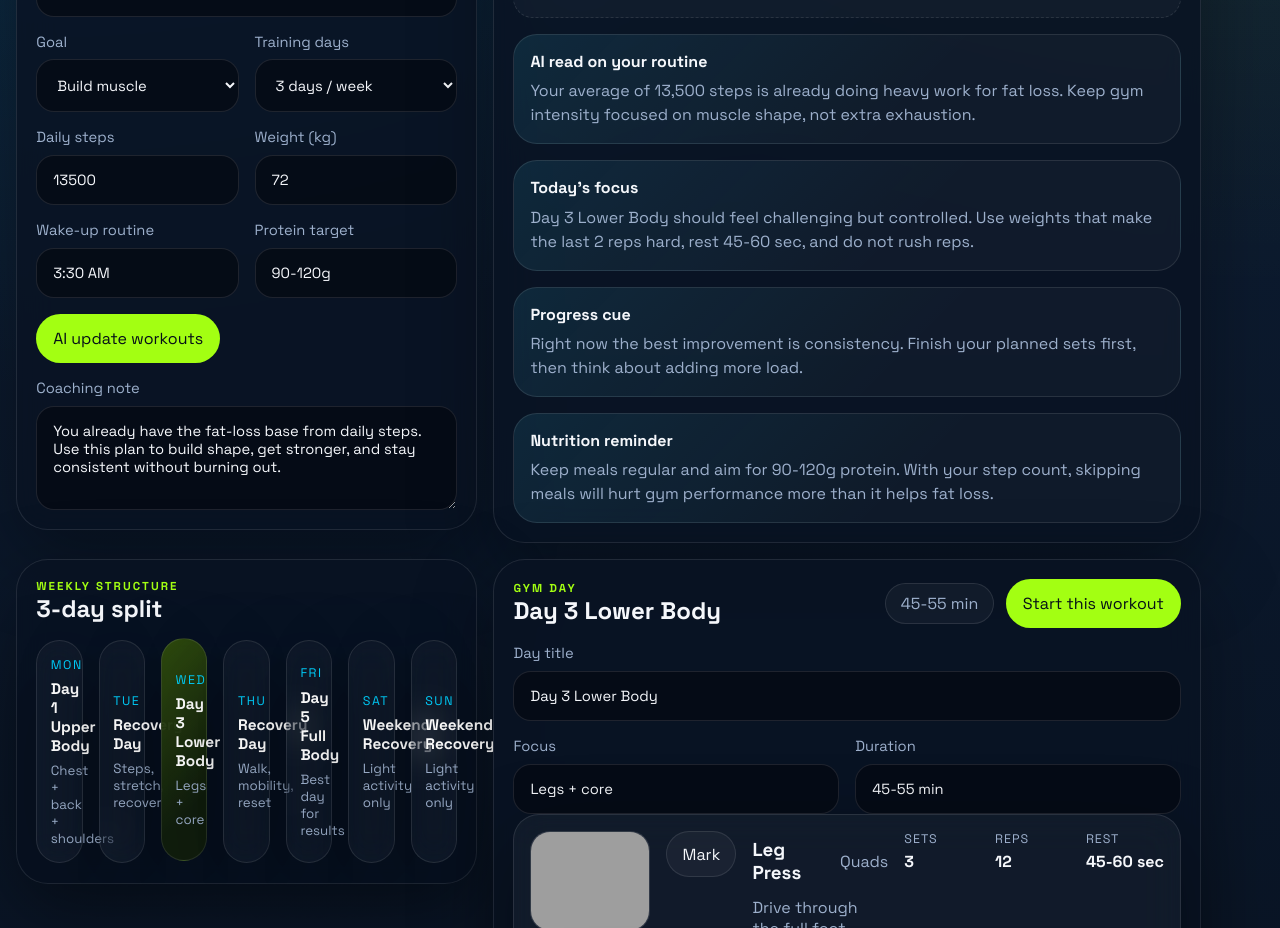
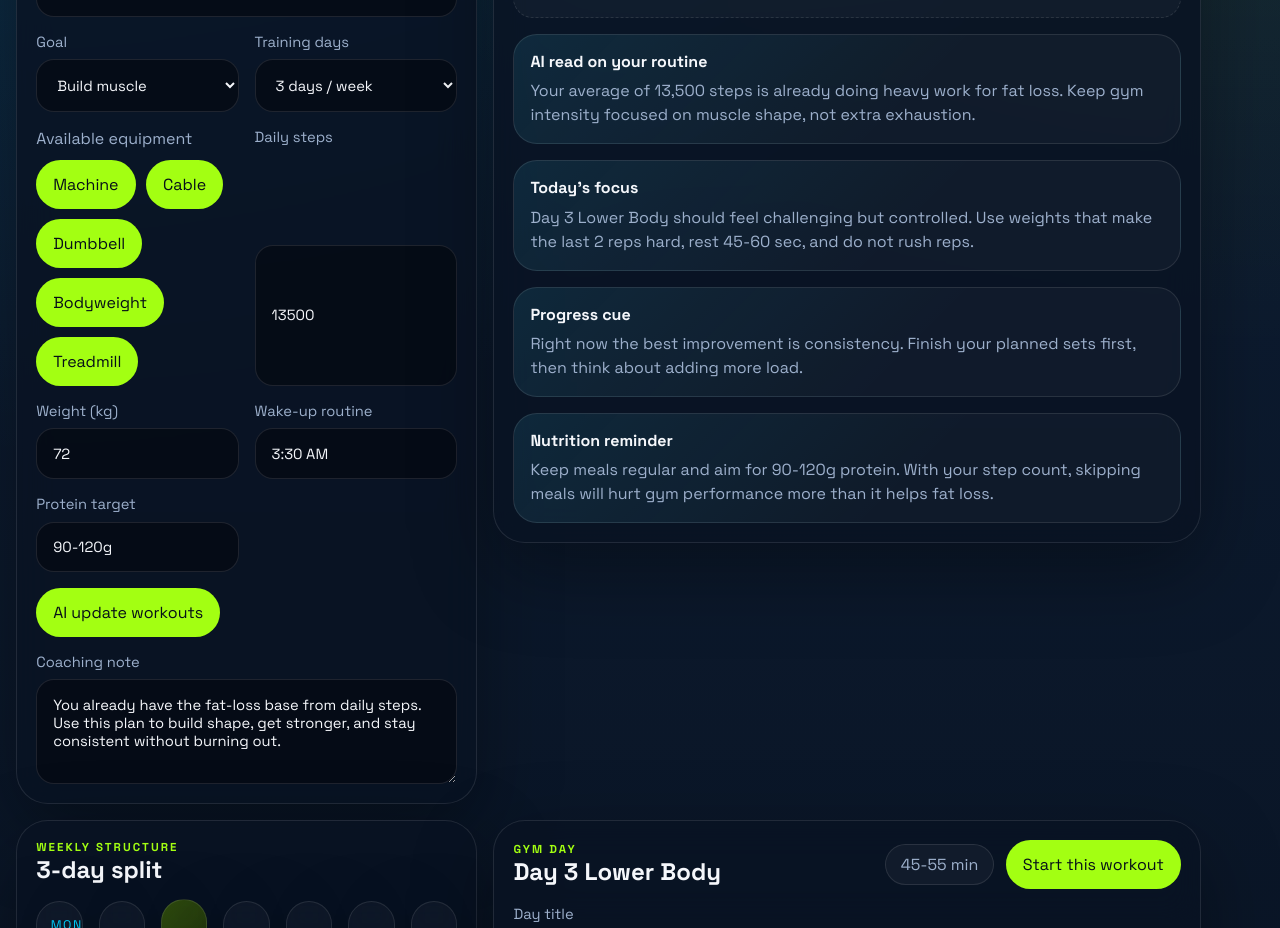
Before and after one commit to saikarthik488/gym-planner-app, a React (Vite) app in the folder apps/web/: page / in a window 1280 px wide. Shown: the part 940-1868 px from the top of the page. Built offline with nearby package versions, Linux system fonts and the light colour scheme; grey boxes are pictures that could not be loaded.

Commit message:
Add equipment availability filters to AI workout planner

```diff
--- a/apps/web/src/App.tsx
+++ b/apps/web/src/App.tsx
@@ -11,6 +11,7 @@ type DayKey =
 
 type Goal = "Build muscle" | "Lose fat" | "Lean out";
 type FocusTag = "Strength" | "Shape" | "Recovery" | "Core";
+type EquipmentType = "Machine" | "Cable" | "Dumbbell" | "Bodyweight" | "Treadmill";
 type AnimationKind =
   | "press"
   | "pull"
@@ -62,6 +63,7 @@ type PlannerState = {
   athlete: string;
   goal: Goal;
   trainingDays: number;
+  availableEquipment: EquipmentType[];
   averageSteps: number;
   weightKg: number;
   wakeupTime: string;
@@ -80,6 +82,7 @@ type ActiveWorkout = {
 };
 
 const STORAGE_KEY = "gym-planner-3day-state-v2";
+const equipmentOptions: EquipmentType[] = ["Machine", "Cable", "Dumbbell", "Bodyweight", "Treadmill"];
 
 const dayOrder: DayKey[] = [
   "Monday",
@@ -318,7 +321,23 @@ function cloneWorkoutDay(day: WorkoutDay): WorkoutDay {
   };
 }
 
-function buildPlanForTrainingDays(trainingDays: number): Record<DayKey, WorkoutDay> {
+function pickExercise(
+  preferredIds: string[],
+  availableEquipment: EquipmentType[],
+  fallbackId: string,
+  sets: number,
+  reps: string,
+  rest: string,
+  cue: string
+) {
+  const matched = preferredIds
+    .map((id) => library.find((exercise) => exercise.id === id))
+    .find((exercise) => exercise && availableEquipment.includes(exercise.equipment as EquipmentType));
+
+  return createExercise(matched?.id ?? fallbackId, sets, reps, rest, cue);
+}
+
+function buildPlanForTrainingDays(trainingDays: number, availableEquipment: EquipmentType[]): Record<DayKey, WorkoutDay> {
   const restDay = (label: string, subtitle: string, duration: string): WorkoutDay => ({
     label,
     subtitle,
@@ -333,11 +352,11 @@ function buildPlanForTrainingDays(trainingDays: number): Record<DayKey, WorkoutD
     duration: "45-55 min",
     dayType: "train",
     exercises: [
-      createExercise("lat-pulldown", 3, "10-12", "45-60 sec", "Pull to upper chest with control."),
-      createExercise("supported-row", 3, "10-12", "45-60 sec", "Drive elbows back, pause at the end."),
-      createExercise("shoulder-press", 3, "10", "45-60 sec", "Do not arch your back."),
-      createExercise("db-curl", 3, "12", "45-60 sec", "Control both the lift and the lowering."),
-      createExercise("lateral-raise", 3, "12", "45-60 sec", "Raise with elbows leading.")
+      pickExercise(["lat-pulldown", "supported-row"], availableEquipment, "lat-pulldown", 3, "10-12", "45-60 sec", "Pull to upper chest with control."),
+      pickExercise(["supported-row", "lat-pulldown"], availableEquipment, "supported-row", 3, "10-12", "45-60 sec", "Drive elbows back, pause at the end."),
+      pickExercise(["shoulder-press", "lateral-raise"], availableEquipment, "shoulder-press", 3, "10", "45-60 sec", "Do not arch your back."),
+      pickExercise(["db-curl"], availableEquipment, "db-curl", 3, "12", "45-60 sec", "Control both the lift and the lowering."),
+      pickExercise(["lateral-raise", "shoulder-press"], availableEquipment, "lateral-raise", 3, "12", "45-60 sec", "Raise with elbows leading.")
     ]
   });
 
@@ -347,11 +366,11 @@ function buildPlanForTrainingDays(trainingDays: number): Record<DayKey, WorkoutD
     duration: "45-55 min",
     dayType: "train",
     exercises: [
-      createExercise("leg-press", 3, "12", "45-60 sec", "Full range, no bouncing."),
-      createExercise("leg-extension", 3, "12", "45-60 sec", "Pause at the top each rep."),
-      createExercise("leg-curl", 3, "12", "45-60 sec", "Control the return."),
-      createExercise("plank", 3, "30-45 sec", "30 sec", "Brace and keep hips level."),
-      createExercise("leg-raises", 3, "12", "30 sec", "Do not swing.")
+      pickExercise(["leg-press", "leg-extension"], availableEquipment, "leg-press", 3, "12", "45-60 sec", "Full range, no bouncing."),
+      pickExercise(["leg-extension", "leg-press"], availableEquipment, "leg-extension", 3, "12", "45-60 sec", "Pause at the top each rep."),
+      pickExercise(["leg-curl", "leg-press"], availableEquipment, "leg-curl", 3, "12", "45-60 sec", "Control the return."),
+      pickExercise(["plank"], availableEquipment, "plank", 3, "30-45 sec", "30 sec", "Brace and keep hips level."),
+      pickExercise(["leg-raises", "russian-twists"], availableEquipment, "leg-raises", 3, "12", "30 sec", "Do not swing.")
     ]
   });
 
@@ -398,11 +417,12 @@ const createPlanner = (): PlannerState => ({
   athlete: "Saika",
   goal: "Build muscle",
   trainingDays: 3,
+  availableEquipment: ["Machine", "Cable", "Dumbbell", "Bodyweight", "Treadmill"],
   averageSteps: 13500,
   weightKg: 72,
   wakeupTime: "3:30 AM",
   proteinTarget: "90-120g",
-  days: buildPlanForTrainingDays(3),
+  days: buildPlanForTrainingDays(3, ["Machine", "Cable", "Dumbbell", "Bodyweight", "Treadmill"]),
   notes:
     "You already have the fat-loss base from daily steps. Use this plan to build shape, get stronger, and stay consistent without burning out."
 });
@@ -683,12 +703,26 @@ export default function App() {
   const applyAiWorkoutUpdate = () => {
     setPlanner((current) => ({
       ...current,
-      days: buildPlanForTrainingDays(current.trainingDays),
-      notes: `AI updated your week for ${current.trainingDays} training days. Keep steps high, progress weights slowly, and use recovery days to stay fresh.`
+      days: buildPlanForTrainingDays(current.trainingDays, current.availableEquipment),
+      notes: `AI updated your week for ${current.trainingDays} training days using your available equipment: ${current.availableEquipment.join(", ")}.`
     }));
     setActiveWorkout(null);
     setRestRemaining(0);
     setSelectedDay("Monday");
+  };
+
+  const toggleEquipment = (equipment: EquipmentType) => {
+    setPlanner((current) => {
+      const exists = current.availableEquipment.includes(equipment);
+      const nextEquipment = exists
+        ? current.availableEquipment.filter((item) => item !== equipment)
+        : [...current.availableEquipment, equipment];
+
+      return {
+        ...current,
+        availableEquipment: nextEquipment.length > 0 ? nextEquipment : current.availableEquipment
+      };
+    });
   };
 
   const completeCurrentSet = () => {
@@ -862,6 +896,23 @@ export default function App() {
                 ))}
               </select>
             </label>
+            <div className="equipment-picker">
+              <span>Available equipment</span>
+              <div className="equipment-picker__chips">
+                {equipmentOptions.map((equipment) => (
+                  <button
+                    key={equipment}
+                    type="button"
+                    className={`chip-button ${
+                      planner.availableEquipment.includes(equipment) ? "chip-button--active" : ""
+                    }`}
+                    onClick={() => toggleEquipment(equipment)}
+                  >
+                    {equipment}
+                  </button>
+                ))}
+              </div>
+            </div>
             <label>
               Daily steps
               <input
--- a/apps/web/src/styles/global.css
+++ b/apps/web/src/styles/global.css
@@ -187,6 +187,18 @@ label {
 
 .profile-actions {
   margin: 1rem 0;
+}
+
+.equipment-picker {
+  display: grid;
+  gap: 0.7rem;
+  color: var(--muted);
+}
+
+.equipment-picker__chips {
+  display: flex;
+  flex-wrap: wrap;
+  gap: 0.65rem;
 }
 
 .chip-button,
```
